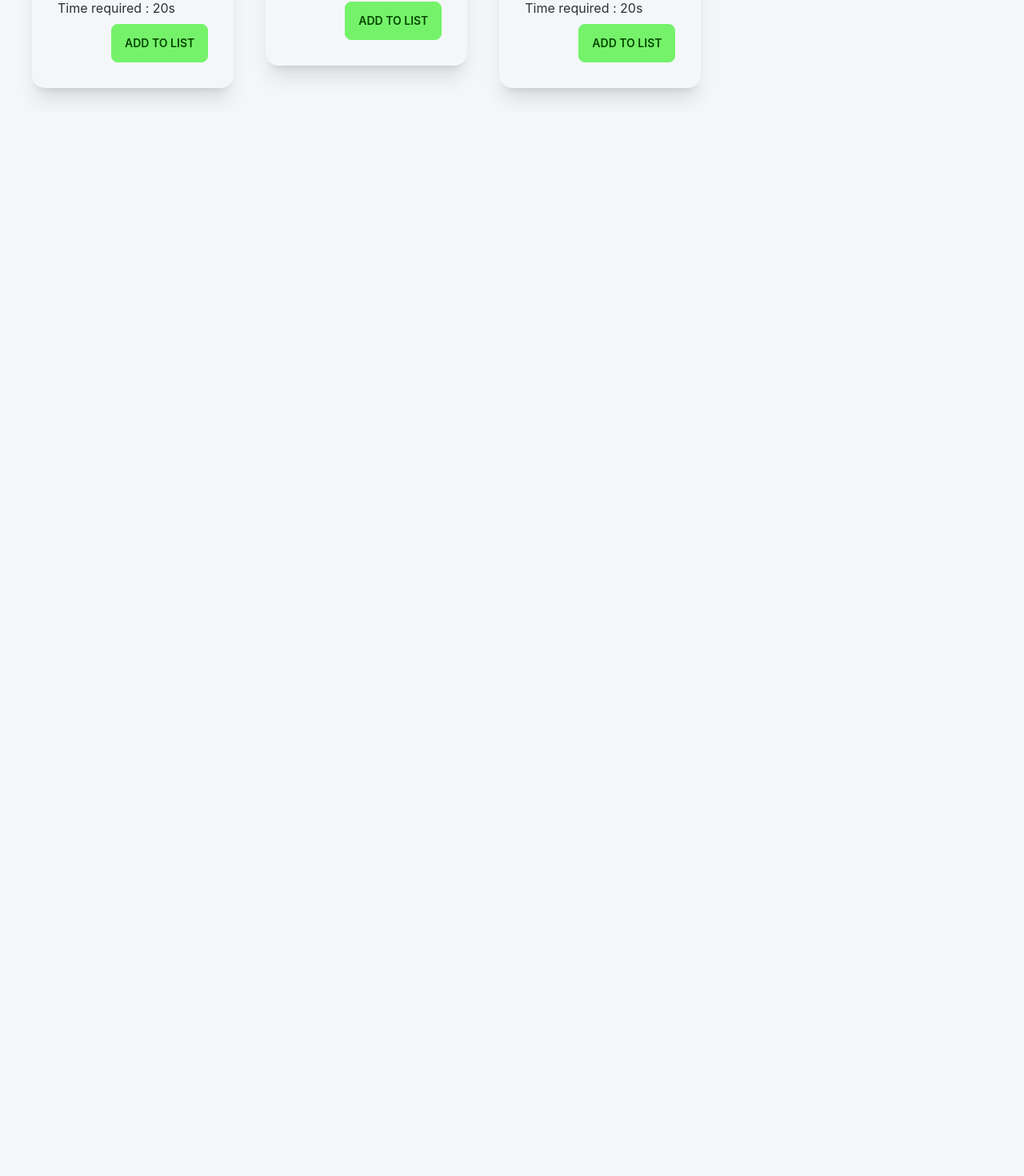
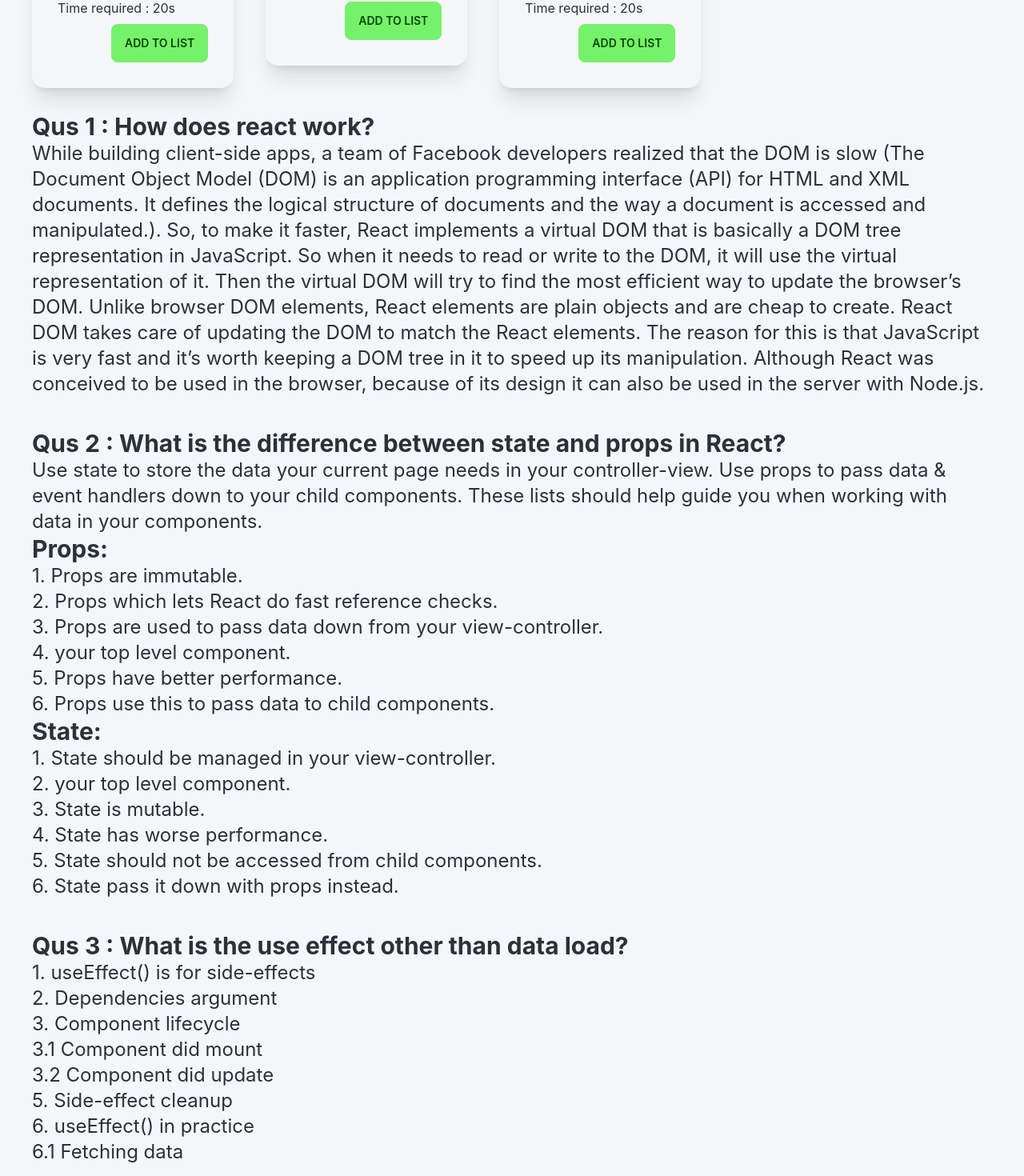
Before and after one commit to Farvez999/Gym-project-reactJs, a React (Create React App) app: page / in a window 1280 px wide. Shown: the part 1426-2896 px from the top of the page at 80% size. Before the commit the page ends 1566 px from the top, so only its background shows below. Built offline with nearby package versions, Linux system fonts and the light colour scheme.

Commit message:
3 qus and ans

```diff
--- a/src/App.js
+++ b/src/App.js
@@ -2,12 +2,14 @@ import logo from './logo.svg';
 import './App.css';
 import Header from './components/Header/Header';
 import Home from './components/Home/Home';
+import QandA from './components/Home/QandA/QandA';
 
 function App() {
   return (
     <div>
       <Header></Header>
       <Home></Home>
+      <QandA></QandA>
     </div>
   );
 }
--- a/src/components/Home/Home.js
+++ b/src/components/Home/Home.js
@@ -26,7 +26,6 @@ const Home = () => {
     return (
         <div className='home-container '>
             <div >
-                {/* <h1>hi</h1> */}
                 <div className="gym-container mx-auto grid grid-cols-1 md:grid-cols-2 lg:grid-cols-3 gap-10 mt-4'">
                     {
                         gyms.map(gym => (
@@ -34,8 +33,6 @@ const Home = () => {
                                 gym={gym}
                                 key={gym.id}
                                 handleAddToList={handleAddToList}
-                            // cart={cart}
-                            // setCart={setCart}
                             ></Gym>
                         ))
                     }
@@ -43,7 +40,6 @@ const Home = () => {
             </div>
 
             <div>
-                {/* <h1>hlw</h1> */}
                 <Cart
                     cart={cart}
                 ></Cart>
--- /dev/null
+++ b/src/components/Home/QandA/QandA.css
@@ -0,0 +1,3 @@
+.qa-container {
+    margin: 20px 40px;
+}
--- /dev/null
+++ b/src/components/Home/QandA/QandA.js
@@ -0,0 +1,60 @@
+import React from 'react';
+import './QandA.css'
+
+const QandA = () => {
+    return (
+        <div className='qa-container'>
+            <div>
+                <h1 className="text-3xl font-bold">Qus 1 : How does react work?</h1>
+                <p className='text-2xl'>While building client-side apps, a team of Facebook developers realized that the DOM is slow (The Document Object Model (DOM) is an application programming interface (API) for HTML and XML documents. It defines the logical structure of documents and the way a document is accessed and manipulated.). So, to make it faster, React implements a virtual DOM that is basically a DOM tree representation in JavaScript. So when it needs to read or write to the DOM, it will use the virtual representation of it. Then the virtual DOM will try to find the most efficient way to update the browser’s DOM.
+                    Unlike browser DOM elements, React elements are plain objects and are cheap to create. React DOM takes care of updating the DOM to match the React elements. The reason for this is that JavaScript is very fast and it’s worth keeping a DOM tree in it to speed up its manipulation.
+                    Although React was conceived to be used in the browser, because of its design it can also be used in the server with Node.js. </p>
+            </div>
+
+            <div>
+                <h1 className="text-3xl font-bold mt-10">Qus 2 : What is the difference between state and props in React?</h1>
+                <p className='text-2xl'>Use state to store the data your current page needs in your controller-view.
+
+                    Use props to pass data & event handlers down to your child components.
+
+                    These lists should help guide you when working with data in your components.
+
+                    <p className="text-3xl font-bold">Props: </p>
+                    <p>
+                        1. Props are immutable. <br />
+                        2. Props which lets React do fast reference checks.<br />
+                        3. Props are used to pass data down from your view-controller.<br />
+                        4. your top level component.<br />
+                        5. Props have better performance.<br />
+                        6. Props use this to pass data to child components.</p>
+
+
+                    <p className="text-3xl font-bold">State: </p>
+                    <p>
+                        1. State should be managed in your view-controller.<br />
+                        2. your top level component.<br />
+                        3. State is mutable.<br />
+                        4. State has worse performance.<br />
+                        5. State should not be accessed from child components.<br />
+                        6. State pass it down with props instead.<br />
+                    </p>
+                </p>
+            </div>
+
+            <div>
+                <h1 className="text-3xl font-bold mt-10">Qus 3 : What is the use effect other than data load?</h1>
+                <p className='text-2xl mb-10'>
+                    1. useEffect() is for side-effects <br />
+                    2. Dependencies argument<br />
+                    3. Component lifecycle<br />
+                    3.1 Component did mount<br />
+                    3.2 Component did update<br />
+                    5. Side-effect cleanup<br />
+                    6. useEffect() in practice<br />
+                    6.1 Fetching data</p>
+            </div>
+        </div>
+    );
+};
+
+export default QandA;
```
